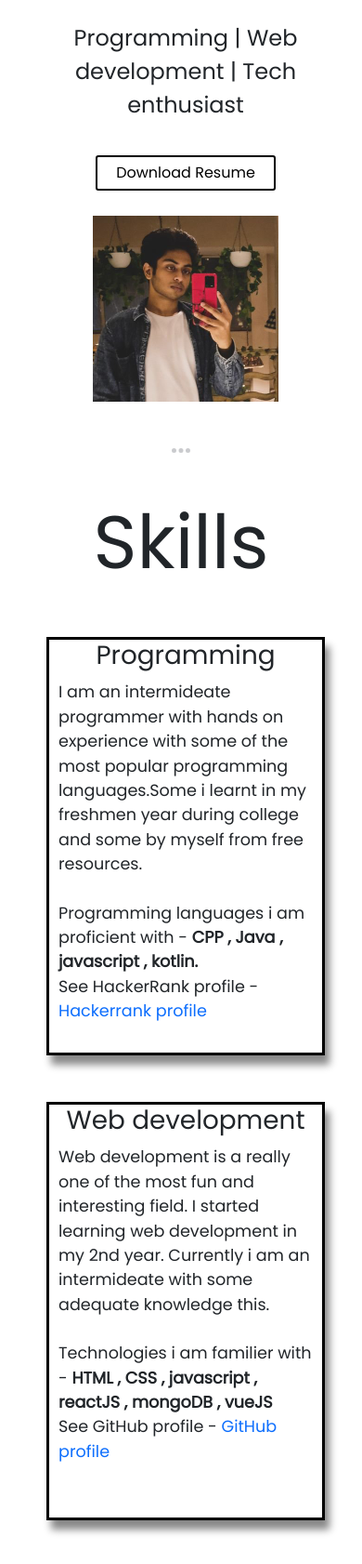
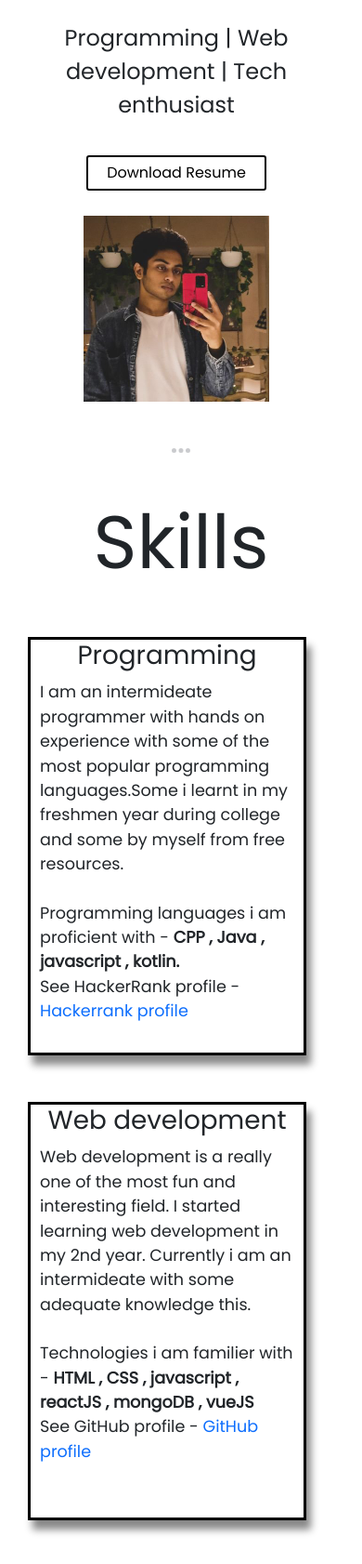
Before and after one commit to msaikat022/portfolio-website, a plain HTML site: page index.html in a window 390 px wide. Shown: the part 318-2000 px from the top of the page at 93% size. Drawn offline with nearby package versions, Linux system fonts and the light colour scheme.

Commit message:
styles changed

```diff
--- a/CSS/style.css
+++ b/CSS/style.css
@@ -378,7 +378,7 @@ all-skills {
         display: block;
         position: absolute;
         top: 100px;
-        left: 50px;
+        left: 40px;
         height: 800px;
         width: 300px;
         text-align: center;
@@ -389,7 +389,7 @@ all-skills {
         position: absolute;
         display: block;
         width: 20px;
-        left: 100px;
+        left: 90px;
         top: 550px;
     }
 
@@ -434,7 +434,7 @@ all-skills {
 
         border: 3px solid black;
         top: 150px;
-        left: 50px;
+        left: 30px;
     }
 
     .skill-2 {
@@ -447,7 +447,7 @@ all-skills {
 
         border: 3px solid black;
         top: 650px;
-        left: 50px;
+        left: 30px;
     }
 
     .skill-3 {
@@ -460,7 +460,7 @@ all-skills {
 
         border: 3px solid black;
         top: 1150px;
-        left: 50px;
+        left: 30px;
     }
 
     .skill-4 {
@@ -473,7 +473,7 @@ all-skills {
 
         border: 3px solid black;
         top: 1600px;
-        left: 50px;
+        left: 30px;
     }
     .programming-para{
         text-align: left;
@@ -569,7 +569,7 @@ all-skills {
     .rights{
         display: block;
         font-size: 1rem;
-        color: grey;
+
         position: absolute;
         top:1050px;
         left: 20px;
```
